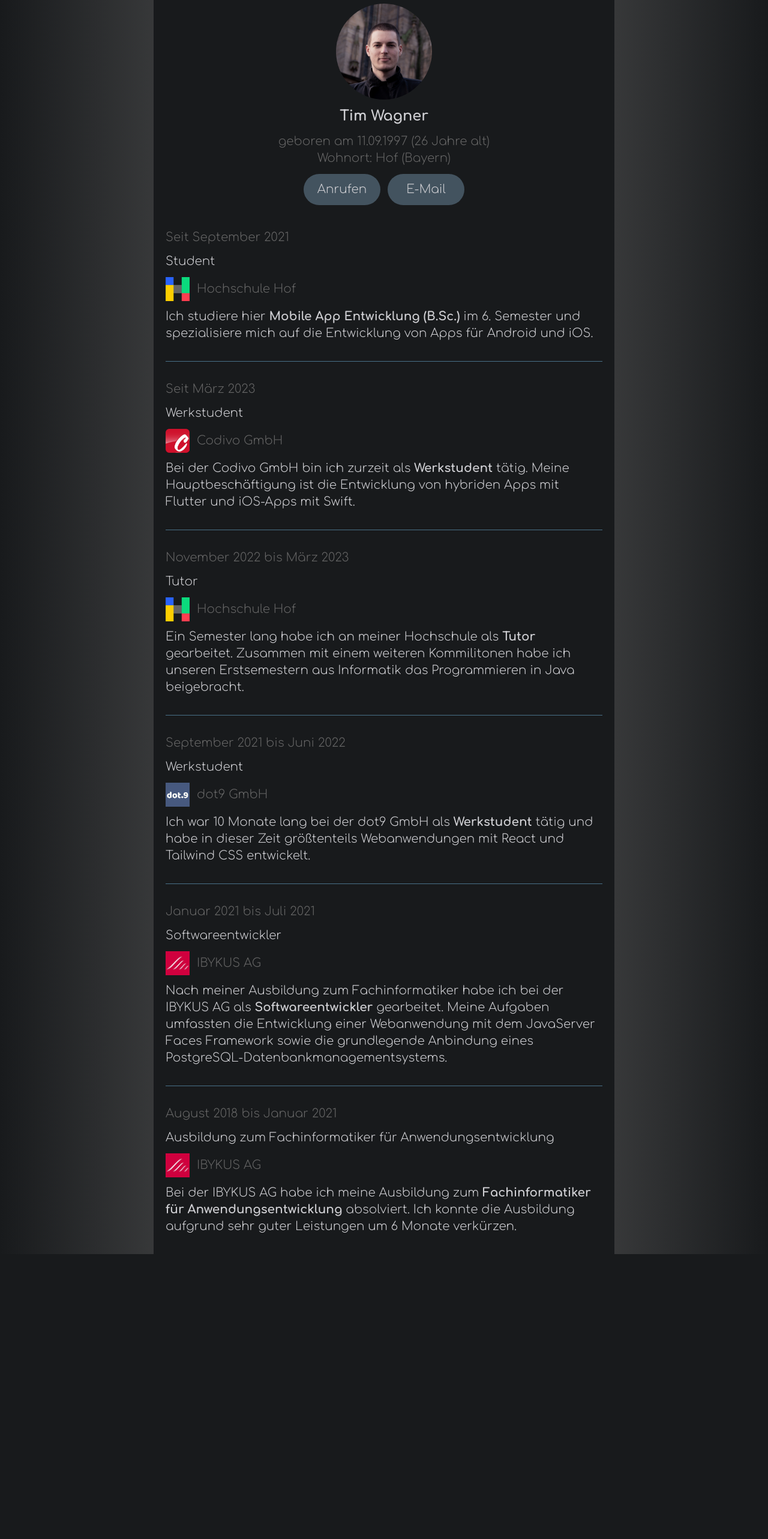
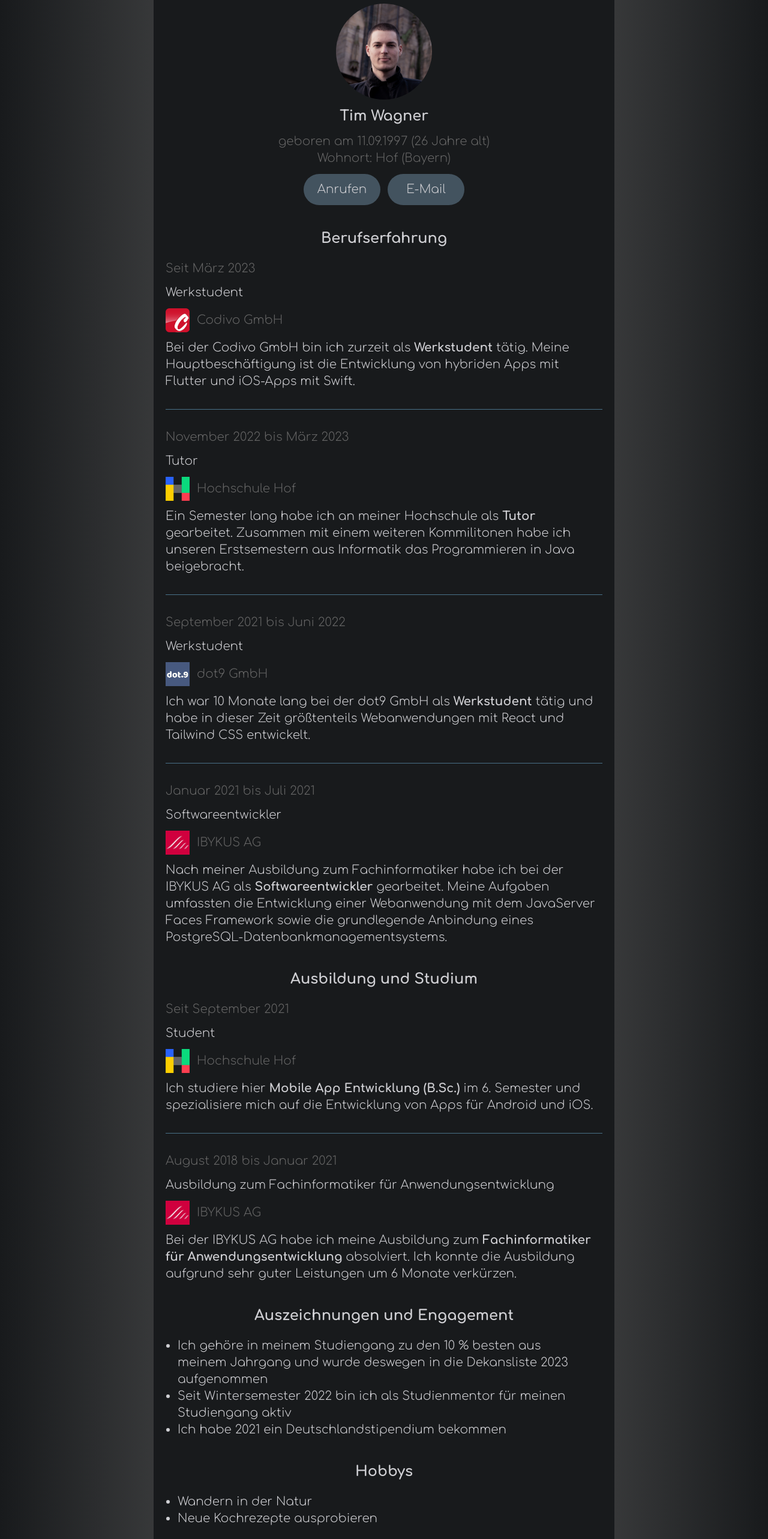
Before and after one commit to tim-w97/MyProfilePage, a React (Create React App) app: page /lebenslauf in a window 1280 px wide. Shown: the part 86-2652 px from the top of the page at 60% size. Before the commit the page ends 2177 px from the top, so only its background shows below. Built offline with nearby package versions, Linux system fonts and the light colour scheme.

Commit message:
added more information to cv

```diff
--- a/src/pages/CVPage.js
+++ b/src/pages/CVPage.js
@@ -14,31 +14,9 @@ function CVPage() {
 
   return (
       <PageTemplate>
-        <Profile className="pt-20 mb-10 mx-3"/>
+          <Profile className="pt-20 mx-3"/>
 
-        <CVEntry
-            time="Seit September 2021"
-            position="Student"
-            location="Hochschule Hof"
-            logo={
-              <img src={universityLogo} alt='Hochschule Hof Logo'/>
-            }
-            link='https://www.hof-university.de/'
-            description={
-              <p>
-                  Ich studiere hier{' '}
-                  <span className="font-bold">
-                    <span className='whitespace-nowrap'>Mobile App Entwicklung</span>
-                      {' '}
-                      <span>(B.Sc.)</span>
-                </span> im
-                6. Semester und spezialisiere mich auf die Entwicklung von
-                Apps für Android und iOS.
-              </p>
-            }
-        />
-
-        <Divider/>
+          <p className="text-2xl font-bold mt-10 mb-5 text-center">Berufserfahrung</p>
 
           <CVEntry
               time="Seit März 2023"
@@ -70,7 +48,8 @@ function CVPage() {
               description={
                   <p>
                       Ein Semester lang habe ich an meiner Hochschule als{" "}
-                <span className="font-bold">Tutor</span> gearbeitet. Zusammen mit einem weiteren Kommilitonen habe ich
+                      <span className="font-bold">Tutor</span> gearbeitet. Zusammen mit einem weiteren Kommilitonen habe
+                      ich
                       unseren Erstsemestern aus Informatik das Programmieren in Java beigebracht.
                   </p>
               }
@@ -115,10 +94,33 @@ function CVPage() {
               }
           />
 
+          <p className="text-2xl font-bold mt-10 mb-5 text-center">Ausbildung und Studium</p>
+
+          <CVEntry
+              time="Seit September 2021"
+              position="Student"
+              location="Hochschule Hof"
+              logo={
+                  <img src={universityLogo} alt='Hochschule Hof Logo'/>
+              }
+              link='https://www.hof-university.de/'
+              description={
+                  <p>
+                      Ich studiere hier{' '}
+                      <span className="font-bold">
+                    <span className='whitespace-nowrap'>Mobile App Entwicklung</span>
+                          {' '}
+                          <span>(B.Sc.)</span>
+                </span> im
+                      6. Semester und spezialisiere mich auf die Entwicklung von
+                      Apps für Android und iOS.
+                  </p>
+              }
+          />
+
           <Divider/>
 
           <CVEntry
-            className='pb-8'
               time="August 2018 bis Januar 2021"
               position="Ausbildung zum Fachinformatiker für Anwendungsentwicklung"
               location="IBYKUS AG"
@@ -137,6 +139,32 @@ function CVPage() {
               }
           />
 
+          <p className="text-2xl font-bold mt-10 mb-5 text-center">Auszeichnungen und Engagement</p>
+
+          <ul className='mx-10 list-disc'>
+              <li>
+                  Ich gehöre in meinem Studiengang zu den 10 % besten aus meinem Jahrgang und wurde deswegen
+                  in die Dekansliste 2023 aufgenommen
+              </li>
+              <li>
+                  Seit Wintersemester 2022 bin ich als Studienmentor für meinen Studiengang aktiv
+              </li>
+              <li>
+                  Ich habe 2021 ein Deutschlandstipendium bekommen
+              </li>
+          </ul>
+
+          <p className="text-2xl font-bold mt-10 mb-5 text-center">Hobbys</p>
+
+          <ul className='mx-10 pb-5 list-disc pb-10'>
+              <li>
+                  Wandern in der Natur
+              </li>
+              <li>
+                  Neue Kochrezepte ausprobieren
+              </li>
+          </ul>
+
           <DismissTopBar title='Lebenslauf'/>
       </PageTemplate>
   );
```
Lines whose indentation alone changed are shown as unchanged.
